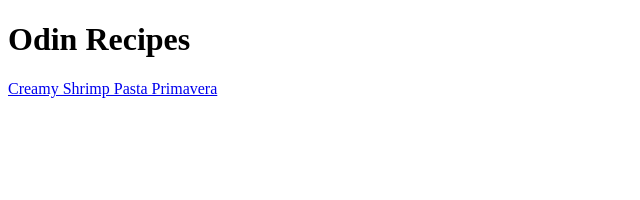
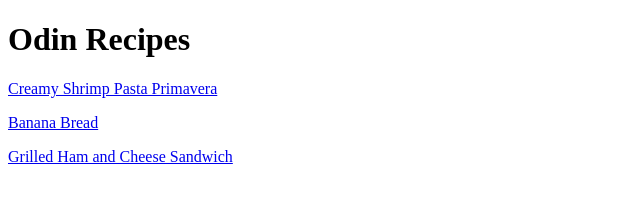
Before and after one commit to Migelangel04/Recipes-HTML, a plain HTML site: page index.html in a window 1280 px wide. Shown: the whole page, without its empty margins (0-640 px from the left). Drawn offline with Linux system fonts and the light colour scheme.

Commit message:
Edit ../README.md

```diff
--- a/index.html
+++ b/index.html
@@ -12,5 +12,11 @@
 
         <p><a href = "./recipes/ShrimpPastaPrimavera.html">Creamy Shrimp Pasta Primavera</a></p>
 
+
+        <p><a href = "./recipes/bananaBread.html">Banana Bread</a></p>
+
+
+        <p><a href = "./recipes/hamAndCheeseSandwich.html">Grilled Ham and Cheese Sandwich</a></p>
+
     </body>
 </html>
```
Also changed, not shown: images/bananabread.png (added), images/hamAndCheese.png (added), 1 other file.
